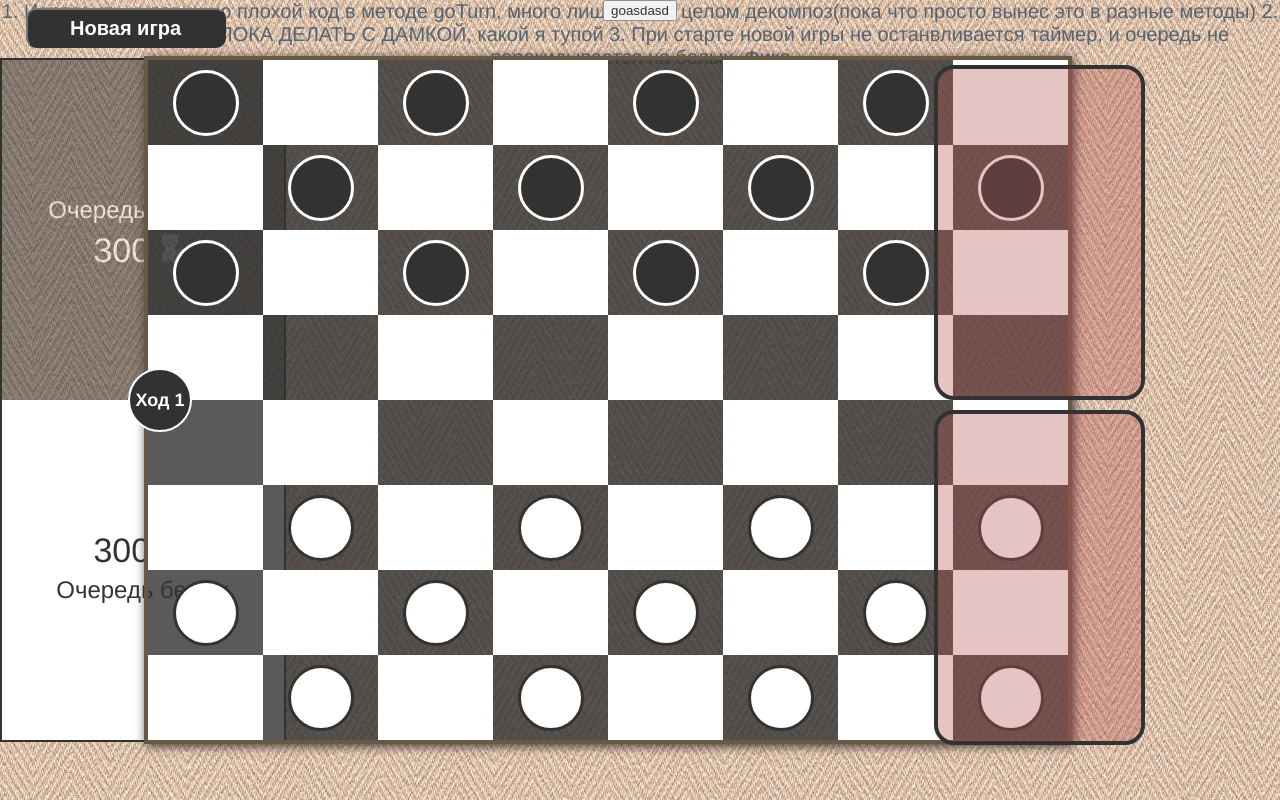
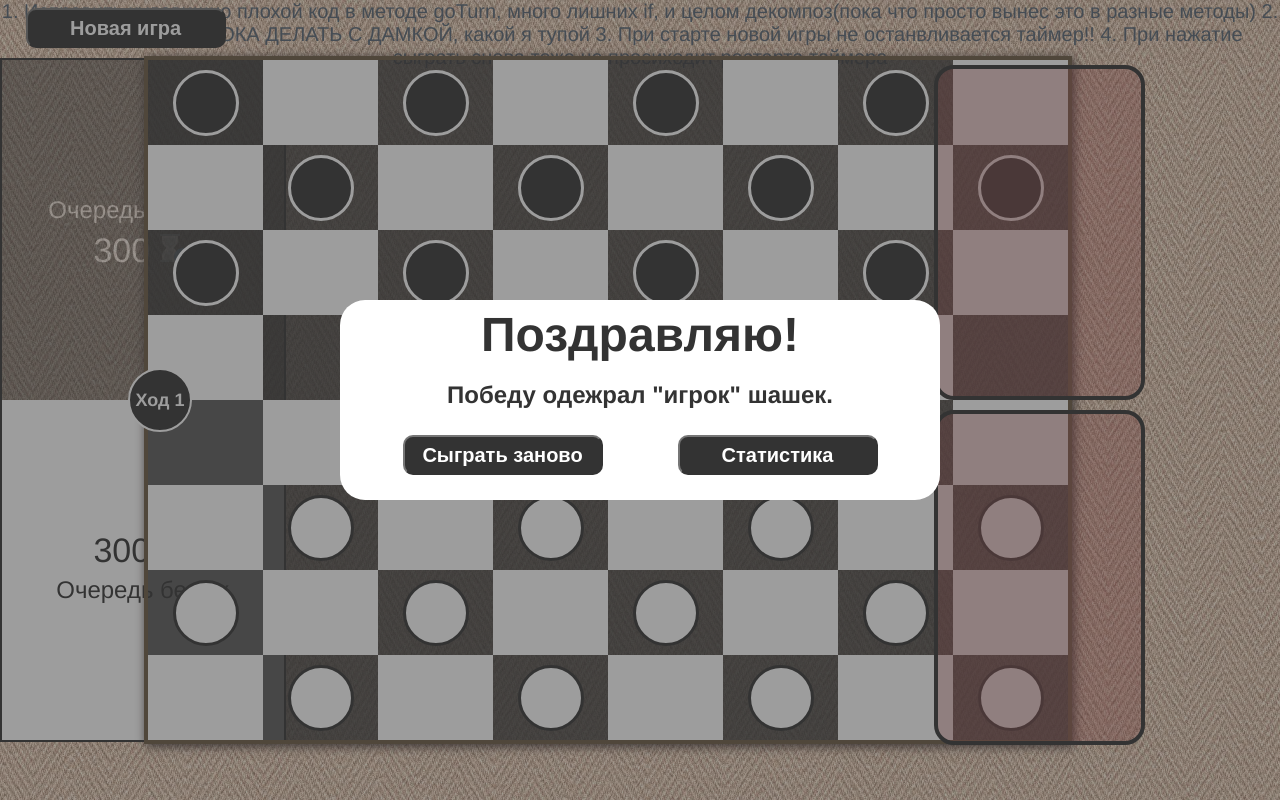
Before and after one commit to Tempo-Tempo/checker-game, a Vue app: page / in a window 1280 px wide. Built offline with nearby package versions, Linux system fonts and the light colour scheme; data requests are answered from the project's data file.

Commit message:
add component gameover with min.logic

```diff
--- a/src/App.vue
+++ b/src/App.vue
@@ -2,7 +2,8 @@
   <div class="task">
     1. Исправить чудовищно плохой код в методе goTurn, много лишних if, и целом декомпоз(пока что просто вынес это в разные методы)
     2. ЗИРО ИДЕЙ ЧТО ПОКА ДЕЛАТЬ С ДАМКОЙ, какой я тупой
-    3. При старте новой игры не останвливается таймер, и очередь не перекидывается на белых. Фикс
+    3. При старте новой игры не останвливается таймер!!
+    4. При нажатие сыграть снова тоже не просиходит рестарта таймера
   </div>
 
   <mainPage> </mainPage>
--- a/src/components/MyDeskGame.vue
+++ b/src/components/MyDeskGame.vue
@@ -26,7 +26,7 @@
   </div>
   <my-buttons
     v-if="Object.keys(this.multiShotItem).length !== 0"
-    @anyClick="nextTurn((turn += 1))"
+    @anyClick="nextTurn((turn += 1)), currentTurn()"
   >
     Закончить ход
   </my-buttons>
@@ -35,10 +35,16 @@
   </div>
 
   <div class="area_for_btn_new_game">
-    <my-buttons @anyClick="startOrRestartGame((turn = 1)), this.$emit('restartTimerGame')"
+    <my-buttons
+      @anyClick="
+        startOrRestartGame((turn = 1)),
+          this.$emit('restartTimerGame'),
+          this.$emit('currentTurn', 1)
+      "
       >Новая игра</my-buttons
     >
   </div>
+  <the-game-over @restartGame="startOrRestartGame(turn = 1)"></the-game-over>
 </template>
 
 <script>
@@ -59,7 +65,6 @@ export default {
       shortDistance: 7,
       multiShotItem: {},
       pickedCheckerAfterMultiShot: {},
-      turnName: "Очередь белых",
       helperTurn: {},
       forWhiteQueens: [],
       forBlackQueens: [],
@@ -372,15 +377,13 @@ export default {
     },
     startOrRestartGame() {
       if (this.turn === 1) {
-        this.queue = "white";
+        this.clearFullBoard();
         this.CLEAR_DEAD_CHECKER();
-        this.multiShotItem = {};
         this.CHECKERSCELL.forEach((checkerCell) => {
           checkerCell.canShot = false;
           checkerCell.canStep = false;
           checkerCell.pick = false;
           checkerCell.queen = false;
-          this.turnName = "Очередь белых";
           if (checkerCell.row <= 3 && checkerCell.color) {
             checkerCell.black = true;
             checkerCell.white = false;
@@ -393,6 +396,24 @@ export default {
           }
         });
       }
+    },
+    clearFullBoard(){
+      this.queue = "white";
+      this.pickChecker = "";
+      this.youCanGo = [];
+      this.potentialShot = [];
+      this.potentialKill = [];
+      this.multiShotItem = {};
+      this.pickedCheckerAfterMultiShot = {};
+      this.helperTurn = {};
+      this.forWhiteQueens = [];
+      this.forBlackQueens = [];
+      this.turnItem = {};
+      this.currentNumQuere = 1;
+      this.closedStepForQueenLong = [];
+      this.closedStepForQueenShort = [];
+      this.closedStepFriendlyForQueen = [];
+      this.filtredFriendlyItems = [];
     },
     timeToQueen() {
       this.CHECKERSCELL.forEach((checker) => {
--- /dev/null
+++ b/src/components/TheGameOver.vue
@@ -0,0 +1,94 @@
+<template>
+  <div class="wrapper_modal_winner" :class="{close: !gameOver}">
+    <div class="modal_winner">
+      <div class="title_winner">Поздравляю!</div>
+      <div class="body_winner">Победу одежрал "игрок" {{currentWinner}} шашек.</div>
+      <div class="btn_winner">
+        <my-buttons @click="CloseOrOpenModalGameOver()">Сыграть заново</my-buttons>
+        <my-buttons>Статистика</my-buttons>
+      </div>
+    </div>
+  </div>
+</template>
+
+<script>
+
+import { mapGetters } from 'vuex';
+export default {
+   name: 'TheGameOver',
+   data(){
+      return {
+         gameOver: true,
+      }
+   },
+  methods: {
+   CloseOrOpenModalGameOver() {
+
+      this.gameOver = !this.gameOver
+      console.log(this.gameOver)
+      this.$emit('restartGame')
+   }
+  },
+   computed: {
+      ...mapGetters(["DEADWHITECHECKERS", "DEADBLACKCHECKERS"]),
+      currentWinner() {
+         let winner = ""
+         if(this.DEADWHITECHECKERS.length === 3 ) {
+           return winner = "черных";
+         } else if(this.DEADBLACKCHECKERS.length === 2) {
+          return  winner = "белых";
+         }
+         return winner;
+      }
+   },
+}
+</script>
+
+<style scoped>
+.wrapper_modal_winner {
+  position: fixed;
+  width: 100%;
+  height: 100%;
+  background: #0000007a;
+  z-index: 2;
+  transition: 0.5s;
+}
+
+.close {
+  opacity: 0;
+  display: none;
+  transition: 0.5s;
+}
+
+.modal_winner {
+  width: 600px;
+  height: 200px;
+  background: white;
+  position: absolute;
+  top: 50%;
+  left: 50%;
+  transform: translate(-50%, -50%);
+  border-radius: 25px;
+  line-height: 50px;
+}
+
+.title_winner {
+  font-size: 48px;
+  font-weight: bold;
+  padding: 10px;
+  color: black;
+}
+.body_winner {
+  font-size: 24px;
+  font-weight: bold;
+  color: black;
+}
+
+.btn_winner {
+  display: flex;
+  justify-content: space-around;
+  padding-left: 25px;
+  padding-right: 25px;
+  padding-top: 15px;
+}
+</style>
--- a/src/components/TrackForQueue.vue
+++ b/src/components/TrackForQueue.vue
@@ -20,7 +20,6 @@
       <span class="text_for_white">Очередь белых</span>
     </div>
   </div>
-  <button @click="setTimerForWhite()">goasdasd</button>
 </template>
 
 <script>
@@ -71,17 +70,20 @@ export default {
       }
     },
     startTimer() {
-      console.log("dura");
+      clearInterval(this.timerWhite);
+      clearInterval(this.timerBlack);
       this.setTimerForWhite();
     },
     restartTimer() {
+      setTimeout(() => {
+        clearInterval(this.timerWhite);
+      clearInterval(this.timerBlack);
       this.timeBlack = 300;
       this.timeWhite = 300;
       this.timerBlack = null;
       this.timerWhite = null;
-      clearInterval(this.timerWhite);
-      clearInterval(this.timerBlack);
-    }
+      }, 1000)
+    },
   },
 };
 </script>
--- a/src/components/index.js
+++ b/src/components/index.js
@@ -3,11 +3,13 @@ import KillsCounter from '@/components/KillsCounter.vue';
 import MainPage from '@/pages/MainPage.vue';
 import MyButtons from '@/components/UI/MyButtons.vue'
 import TrackForQuere from '@/components/TrackForQueue.vue'
+import TheGameOver from "@/components/TheGameOver.vue"
 
 export default [
    MyDeskGame,
    KillsCounter,
    MainPage,
    MyButtons,
-   TrackForQuere
+   TrackForQuere,
+   TheGameOver
 ]
--- a/src/components/vuex/store.js
+++ b/src/components/vuex/store.js
@@ -49,7 +49,7 @@ const store = createStore({
       },
       CLEAR_DEAD_CHECKER({commit}) {
          commit('SET_CLEAR_DEAD_CHECKERS');
-      }
+      },
    },
    getters: {
       CHECKERSCELL(state) {
--- a/src/pages/mainPage.vue
+++ b/src/pages/mainPage.vue
@@ -1,11 +1,14 @@
 <template>
    <div class="bg_for_desk">
+
       <my-desk-game @currentTurn="currentTurn" @startTimer="startTimerGame" @restartTimerGame="restartTimerGame"></my-desk-game>
       <kills-counter></kills-counter>
       <track-for-quere :currentTurn="turnName" :startTimer="startTimer" :restartTimer="restartTimer"></track-for-quere>
+
    </div>
 </template>
 <script>
+
 
 
 export default {
```
